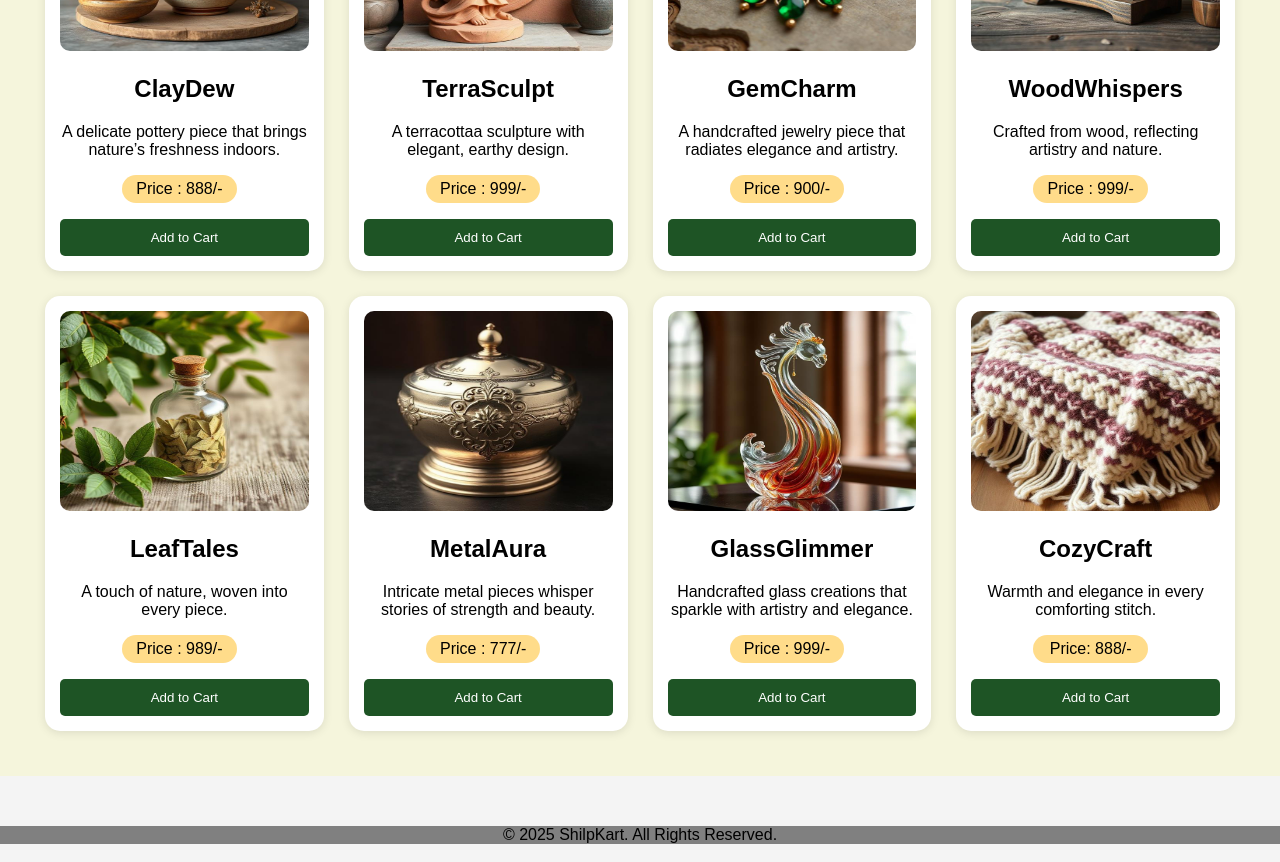
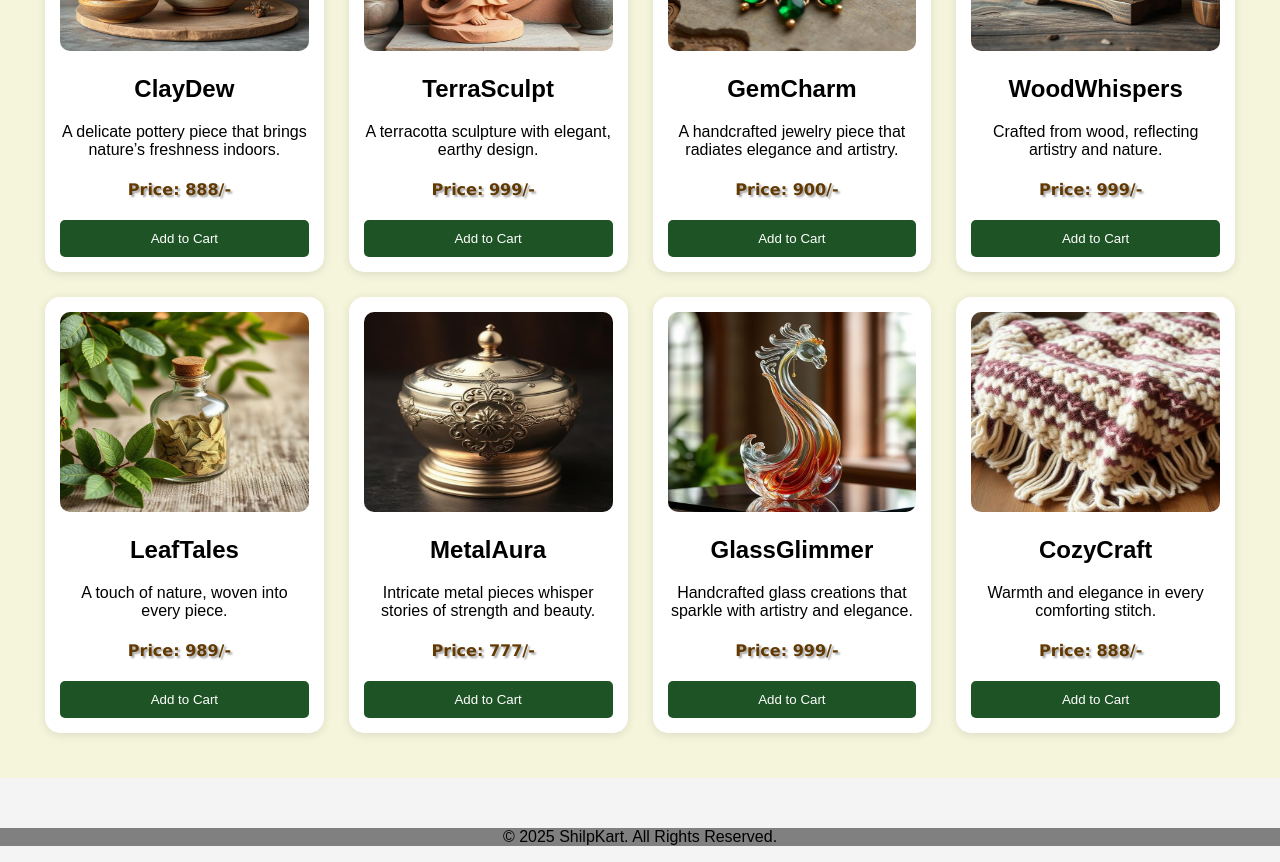
Before and after one commit to nandini252005/ShilpKart, a React (Create React App) app: page / in a window 1280 px wide. Shown: the part 800-1662 px from the top of the page. Built offline with nearby package versions, Linux system fonts and the light colour scheme.

Commit message:
commitday7

```diff
--- a/src/App.css
+++ b/src/App.css
@@ -106,8 +106,11 @@ body {
 }
 .price{
   padding: 5px;
-  background-color: rgba(255, 217, 127, 0.908);
-  border-radius: 20px;
+  color: rgb(98, 57, 0);
+  font-weight: 900;
+  font-family: 'Lucida Sans', 'Lucida Sans Regular', 'Lucida Grande', 'Lucida Sans Unicode', Geneva, Verdana, sans-serif;
+ text-shadow: 2px 2px 2px rgba(8, 8, 8, 0.36);
+  border-radius: 10px;
   width: 42%;
   margin-left: 25%;
 }
--- a/src/components/Header.js
+++ b/src/components/Header.js
@@ -11,7 +11,7 @@ export default function Header() {
                 <div className='logo-container'>
                 <img className="logo-img" src={logo} alt='logo' />
                 <h1 className="logo">ShilpKart</h1> <br>
-                </br>  <h5>Crafted With Pyaar</h5>
+                </br>  <h5>Every Craft Tells a Story</h5>
                 </div>
 
                 <nav className="header-buttons">
--- a/src/components/Products.js
+++ b/src/components/Products.js
@@ -1,91 +1,52 @@
-import React from 'react'
-import pottery from '../images/pottery.png'
-import gem from '../images/gem.png'
-import toy from '../images/toy.png'
-import wood from '../images/wood.png'
-import leaf from '../images/leaf.png'
-import metal from '../images/metal.png'
-import glass from '../images/glass.png'
-import wool from '../images/wool.png'
-import { useState } from "react";
+import React, { useState } from "react";
+import pottery from "../images/pottery.png";
+import gem from "../images/gem.png";
+import toy from "../images/toy.png";
+import wood from "../images/wood.png";
+import leaf from "../images/leaf.png";
+import metal from "../images/metal.png";
+import glass from "../images/glass.png";
+import wool from "../images/wool.png";
 
-export default function Products()
-{
-    const [isshown, setshow] = useState(false);
-    const addToCart = () => {
-        setshow(true);
-    }
+export default function Products() {
+  const products = [
+    { id: 1, image: pottery, name: "ClayDew", description: "A delicate pottery piece that brings nature’s freshness indoors.", price: 888 },
+    { id: 2, image: toy, name: "TerraSculpt", description: "A terracotta sculpture with elegant, earthy design.", price: 999 },
+    { id: 3, image: gem, name: "GemCharm", description: "A handcrafted jewelry piece that radiates elegance and artistry.", price: 900 },
+    { id: 4, image: wood, name: "WoodWhispers", description: "Crafted from wood, reflecting artistry and nature.", price: 999 },
+    { id: 5, image: leaf, name: "LeafTales", description: "A touch of nature, woven into every piece.", price: 989 },
+    { id: 6, image: metal, name: "MetalAura", description: "Intricate metal pieces whisper stories of strength and beauty.", price: 777 },
+    { id: 7, image: glass, name: "GlassGlimmer", description: "Handcrafted glass creations that sparkle with artistry and elegance.", price: 999 },
+    { id: 8, image: wool, name: "CozyCraft", description: "Warmth and elegance in every comforting stitch.", price: 888 }
+  ];
 
-    return(
+  // State to track "Added to Cart" visibility for each product
+  const [addedToCart, setAddedToCart] = useState({});
+
+  const addToCart = (id) => {
+    setAddedToCart((prev) => ({ ...prev, [id]: true })); // Update state for the clicked product only
+  };
+
+  return (
     <>
-        <h2 className='products-head'>
-            Explore our Handcrafted Products
-        </h2>
+      <h2 className="products-head">Explore our Handcrafted Products</h2>
+
       <section className="product-container">
-        <div className="product">
-            <img src={pottery} alt="Pottery and Ceramics"/>
-            <h2>ClayDew</h2>
-            <p>A delicate pottery piece that brings nature’s freshness indoors.</p>
-            <p className='price'>Price : 888/-</p>
-            <button className="add-to-cart">Add to Cart</button>
-        </div>
-        <div className="product">
-            <img src={toy} alt="Terracotta Toy"/>
-            <h2>TerraSculpt</h2>
-            <p>A terracottaa sculpture with elegant, earthy design.</p>
-            <p className='price'>Price : 999/-</p>
-            <button className="add-to-cart">Add to Cart</button>
-        </div>
-        <div className="product">
-            <img src={gem} alt="Jewelry"/>
-            <h2>GemCharm</h2>
-            <p>A handcrafted jewelry piece that radiates elegance and artistry.</p>
-            <p className='price'>Price : 900/-</p>
-            <button className="add-to-cart">Add to Cart</button>
-        </div>
-        <div className="product">
-            <img src={wood} alt="Crafted Wood"/>
-            <h2>WoodWhispers</h2>
-            <p>Crafted from wood, reflecting artistry and nature.</p>
-           <p className='price'>Price : 999/-</p>
-            <button className="add-to-cart">Add to Cart</button>
-        </div>
-        <div className="product">
-            <img src={leaf} alt="Leaves"/>
-            <h2>LeafTales</h2>
-            <p>A touch of nature, woven into every piece.</p>
-           <p className='price'>Price : 989/-</p>
-            <button className="add-to-cart">Add to Cart</button>
-        </div>
-        <div className="product">
-            <img src={metal} alt="Crafted metal"/>
-            <h2>MetalAura</h2>
-            <p>Intricate metal pieces whisper stories of strength and beauty.</p>
-           <p className='price'>Price : 777/-</p>
-            <button className="add-to-cart">Add to Cart</button>
-        </div>
-        <div className="product">
-            <img src={glass} alt="Crafted Glass"/>
-            <h2>GlassGlimmer</h2>
-            <p>Handcrafted glass creations that sparkle with artistry and elegance.</p>
-           <p className='price'>Price : 999/-</p>
-            <button className="add-to-cart">Add to Cart</button>
-        </div>
-        <div className="product">
-      <img src={wool} alt="Wool" />
-      <h2>CozyCraft</h2>
-      <p>Warmth and elegance in every comforting stitch.</p>
-      <p className="price">Price: 888/-</p>
+        {products.map((product) => (
+          <div className="product" key={product.id}>
+            <img src={product.image} alt={product.name} />
+            <h2>{product.name}</h2>
+            <p>{product.description}</p>
+            <p className="price">Price: {product.price}/-</p>
 
-      {/* Show the div only if isVisible is true */}
-      {isshown && <div className="hidden">Added to cart ✅</div>}
+            {addedToCart[product.id] && <div className="hidden">Added to cart ✅</div>}
 
-      <button className="add-to-cart" onClick={addToCart}>
+            <button className="add-to-cart" onClick={() => addToCart(product.id)}>
               Add to Cart
             </button>
           </div>
+        ))}
       </section>
-
     </>
-    )
+  );
 }
```
Lines whose indentation alone changed are shown as unchanged.
